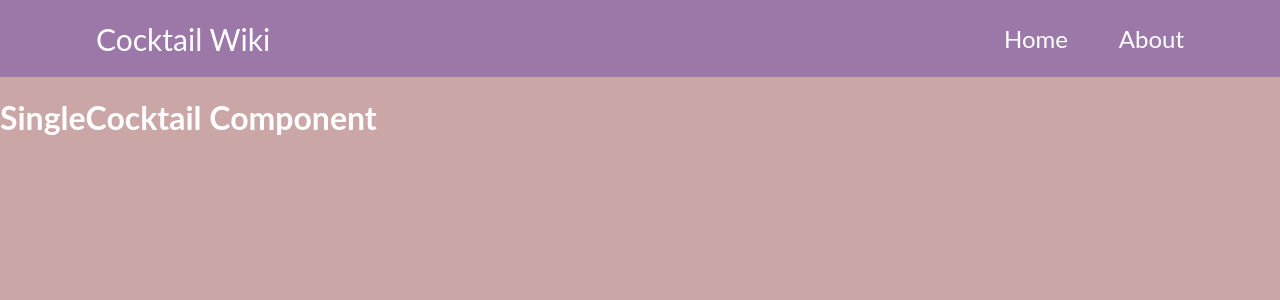
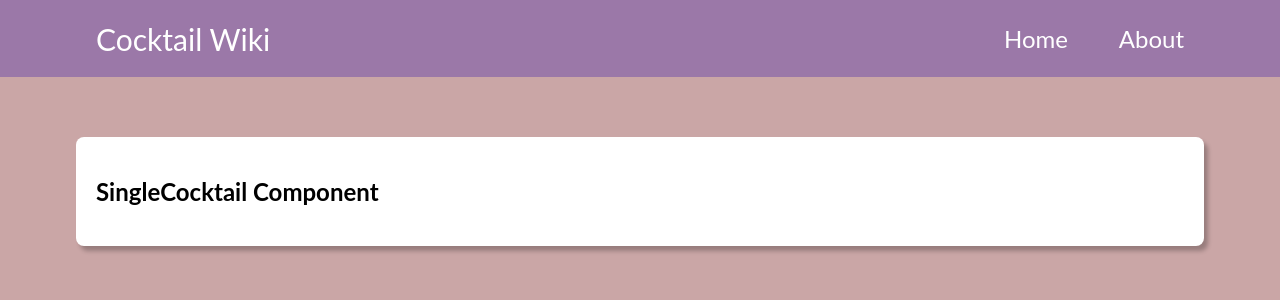
Before and after one commit to hisyamsk/cocktail-wiki, a React (Create React App) app: page /cocktail/1 in a window 1280 px wide. Shown: the top 300 px of the page. Built offline with nearby package versions, Linux system fonts and the light colour scheme; no server answers.

Commit message:
singlecocktail initialization

```diff
--- a/src/components/Cocktail.js
+++ b/src/components/Cocktail.js
@@ -12,7 +12,7 @@ const Cocktail = ({ id, name, image, type, glass }) => {
         >
           {type}
         </p>
-        <h3>{glass}</h3>
+        <p>{glass}</p>
         <Link to={`cocktail/${id}`}>
           <button className="btn btn-small btn-primary">Details</button>
         </Link>
--- a/src/components/Filter.js
+++ b/src/components/Filter.js
@@ -1,15 +1,9 @@
-import React, { useState, useRef, useEffect } from "react";
+import React, { useState, useEffect } from "react";
 import { useGlobalContext } from "../context";
 
 const Filter = () => {
-  const {
-    searchTerm,
-    setSearchTerm,
-    cocktails,
-    setCocktails,
-    lastData,
-    setLastData,
-  } = useGlobalContext();
+  const { searchTerm, cocktails, setCocktails, lastData, setLastData } =
+    useGlobalContext();
   const [filtered, setFiltered] = useState(false);
 
   const filterCocktail = (type) => {
--- a/src/components/Loading.js
+++ b/src/components/Loading.js
@@ -1,7 +1,7 @@
 import React from "react";
 
 const Loading = () => {
-  return <h1>Loading...</h1>;
+  return <h1 className="title">Loading...</h1>;
 };
 
 export default Loading;
--- a/src/components/SearchForm.js
+++ b/src/components/SearchForm.js
@@ -1,4 +1,4 @@
-import React, { useRef } from "react";
+import React from "react";
 import { useGlobalContext } from "../context";
 
 const SearchForm = () => {
--- a/src/index.css
+++ b/src/index.css
@@ -47,6 +47,7 @@ nav {
   background-color: white;
   color: black;
   border-radius: 8px;
+  margin-top: 60px;
   margin-bottom: 40px;
   box-shadow: var(--shadow);
 }
@@ -115,7 +116,6 @@ nav {
 .top-section {
   display: flex;
   margin-top: 70px;
-  margin-bottom: 60px;
   align-items: center;
 }
 
@@ -246,7 +246,6 @@ form {
 }
 
 .cocktail-info h2,
-h3,
 p {
   margin: 0;
   margin-bottom: 15px;
--- a/src/pages/Home.js
+++ b/src/pages/Home.js
@@ -2,8 +2,6 @@ import React from "react";
 import SearchForm from "../components/SearchForm";
 import Filter from "../components/Filter";
 import CocktailList from "../components/CocktailList";
-import Loading from "../components/Loading";
-import { useGlobalContext } from "../context";
 
 const Home = () => {
   return (
--- a/src/pages/SingleCocktail.js
+++ b/src/pages/SingleCocktail.js
@@ -1,8 +1,35 @@
-import React from "react";
+import React, { useEffect, useState } from "react";
+import { useParams, Link } from "react-router-dom";
+import Loading from "../components/Loading";
 const url = "https://www.thecocktaildb.com/api/json/v1/1/lookup.php?i=";
 
 const SingleCocktail = () => {
-  return <h1>SingleCocktail Component</h1>;
+  const { id } = useParams();
+  const [loading, setLoading] = useState(false);
+
+  const fetchCocktail = async () => {
+    try {
+      const response = await fetch(`${url}${id}`);
+      const data = await response.json();
+      const { drinks } = data;
+      const { idDrink } = drinks[0];
+      console.log(idDrink);
+    } catch (error) {
+      console.log(error);
+    }
+    setLoading(false);
+  };
+
+  useEffect(() => {
+    setLoading(true);
+    fetchCocktail();
+  }, []);
+
+  return (
+    <div className="main-section container">
+      {loading ? <Loading /> : <h2>SingleCocktail Component</h2>}
+    </div>
+  );
 };
 
 export default SingleCocktail;
```
